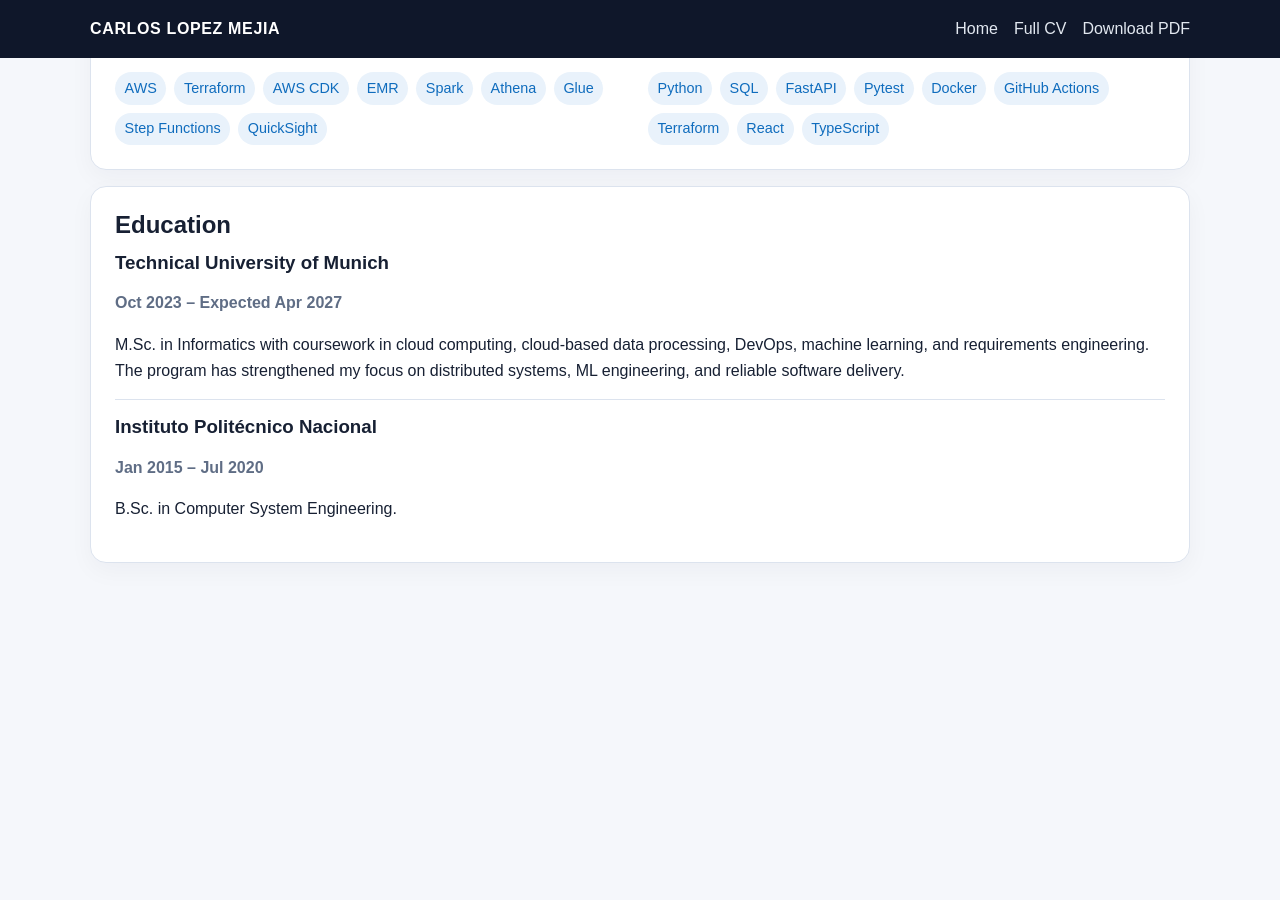
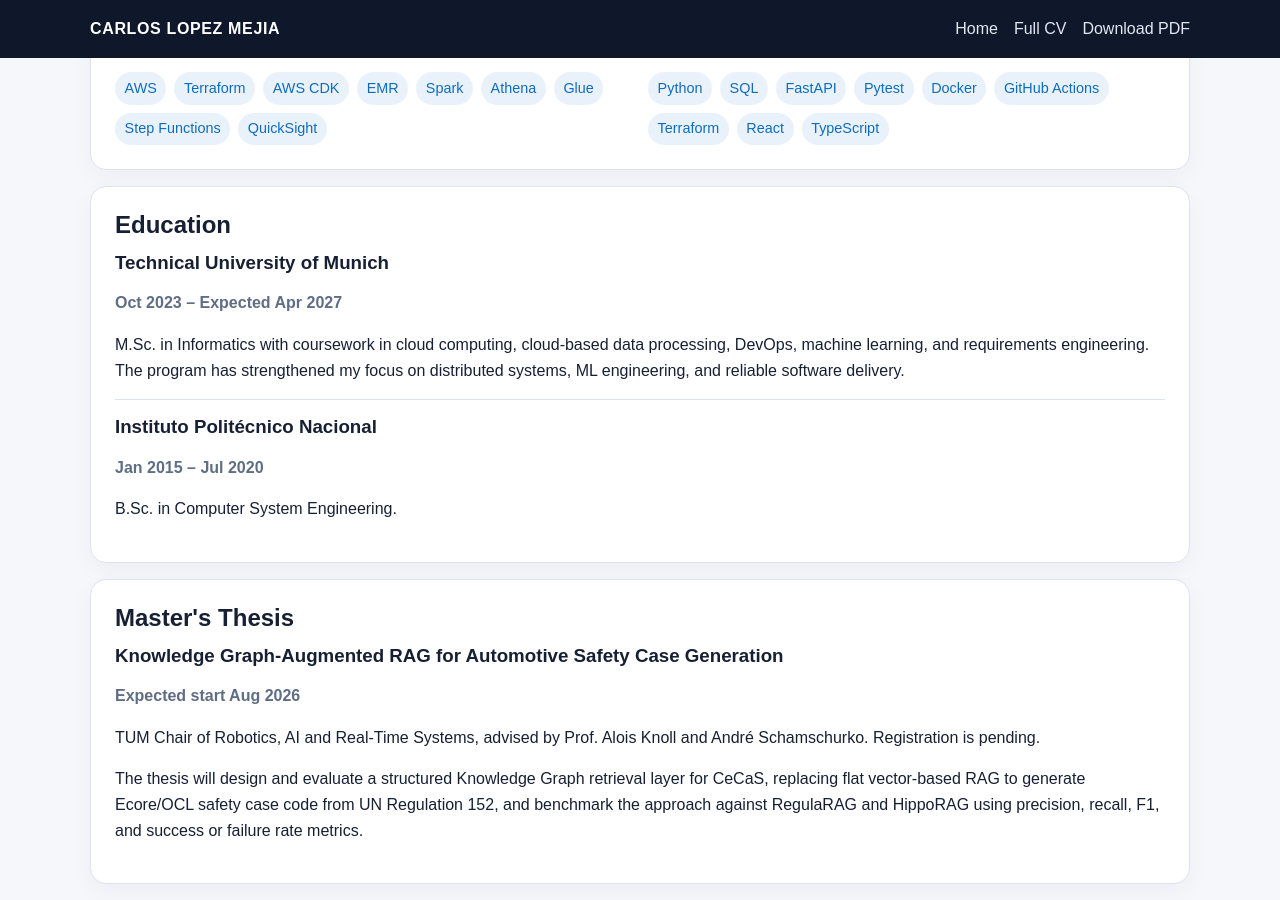
Before and after one commit to carloslme/carloslme.github.io, a Jekyll site: the page index.html, which Jekyll copies as it is, in a window 1280 px wide and 900 px high, scrolled down 1940 px. Built offline with Jekyll 4.4.1, drawn with Linux system fonts in a browser that asks for light colours; before the commit the page ends 2519 px from its top, so only the background shows below that.

Commit message:
Add thesis section to site and README

```diff
--- a/index.html
+++ b/index.html
@@ -127,6 +127,16 @@
           <p>B.Sc. in Computer System Engineering.</p>
         </div>
       </section>
+
+      <section class="card">
+        <h2 class="section-title">Master's Thesis</h2>
+        <div class="entry">
+          <h3>Knowledge Graph-Augmented RAG for Automotive Safety Case Generation</h3>
+          <p class="dates">Expected start Aug 2026</p>
+          <p>TUM Chair of Robotics, AI and Real-Time Systems, advised by Prof. Alois Knoll and André Schamschurko. Registration is pending.</p>
+          <p>The thesis will design and evaluate a structured Knowledge Graph retrieval layer for CeCaS, replacing flat vector-based RAG to generate Ecore/OCL safety case code from UN Regulation 152, and benchmark the approach against RegulaRAG and HippoRAG using precision, recall, F1, and success or failure rate metrics.</p>
+        </div>
+      </section>
     </main>
   </body>
 </html>
```
Also changed, not shown: cv/index.html (+10 -0 lines), README.md.
